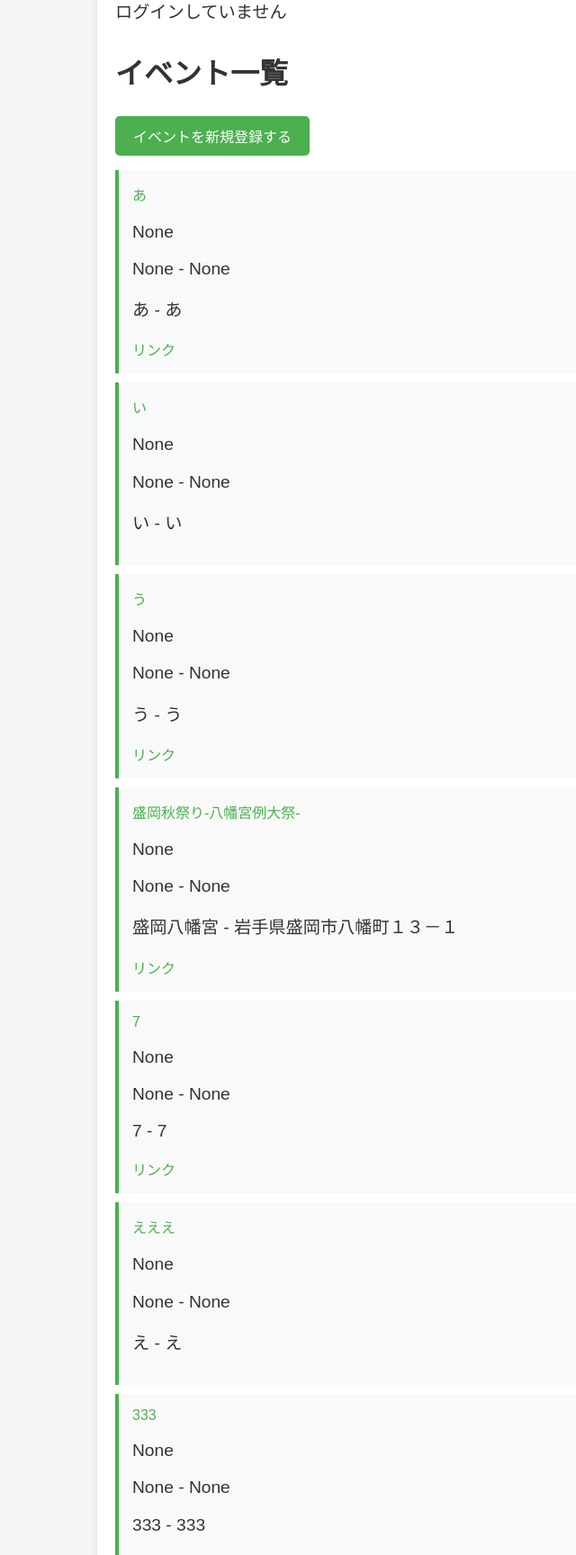
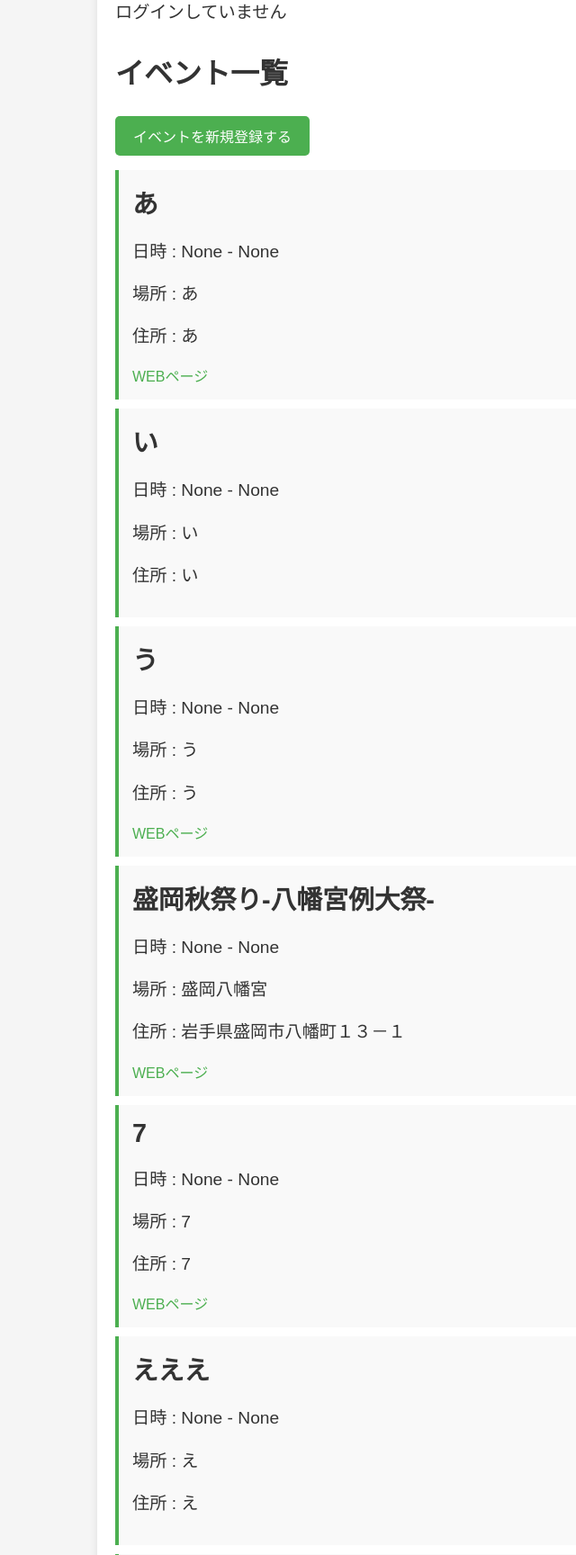
Before and after one commit to naonaosun/evernt_app, a Flask app: page / in a window 1280 px wide. Shown: the part 184-1912 px from the top of the page at 90% size, without its empty margins (0-640 px from the left). Run offline with Flask 3, Linux system fonts and the light colour scheme; data comes from the database, SQL or seed files in the repository; both versions use the stored data as it was after the commit.

Commit message:
indexデザイン修正

```diff
--- a/templates/index.html
+++ b/templates/index.html
@@ -100,6 +100,12 @@
             background-color: #45a049;
         }
 
+        /* イベント名のスタイルを変更 */
+        .event-name {
+            font-size: 1.8em; /* フォントサイズを大きく */
+            font-weight: bold; /* ボールドに */
+            color: #333; /* 色を少し濃く */
+        }
     </style>
 </head>
 
@@ -130,12 +136,18 @@
         <ul>
             {% for event in events %}
             <li>
-                <a href="{{ url_for('event_detail', event_id=event.id) }}">{{ event.name }}</a>
-                <p>{{ event.content }}</p>
-                <p>{{ event.start_date }} - {{ event.end_date }}</p>
-                <p>{{ event.place }} - {{ event.address }}</p>
+                <!-- イベント名にクラスを追加 -->
+                <a href="{{ url_for('event_detail', event_id=event.id) }}" class="event-name">{{ event.name }}</a>
+                {% if event.content %}
+                    <p style="font-size: 0.9em;">{{ event.content.split('。')[:2] | join('。') }}。</p>
+                {% else %}
+                    <!-- <p>コンテンツがありません</p> -->
+            {% endif %}
+                <p>日時 : {{ event.start_date }} - {{ event.end_date }}</p>
+                <p>場所 : {{ event.place }}</p>
+                <p>住所 : {{ event.address }}</p>
                 {% if event.url %}
-                    <a href="{{ event.url }}" target="_blank">リンク</a>
+                    <a href="{{ event.url }}" target="_blank">WEBページ</a>
                 {% endif %}
             </li>
             {% endfor %}
```
Also changed, not shown: db.sqlite, static/uploads/2024-09-15_105119.png (added), static/uploads/2024-09-15_141809.png (added), static/uploads/2024-09-15_142702.png (added), static/uploads/2024-09-15_143520.png (added), static/uploads/5552024-09-15_140622.png (added).
